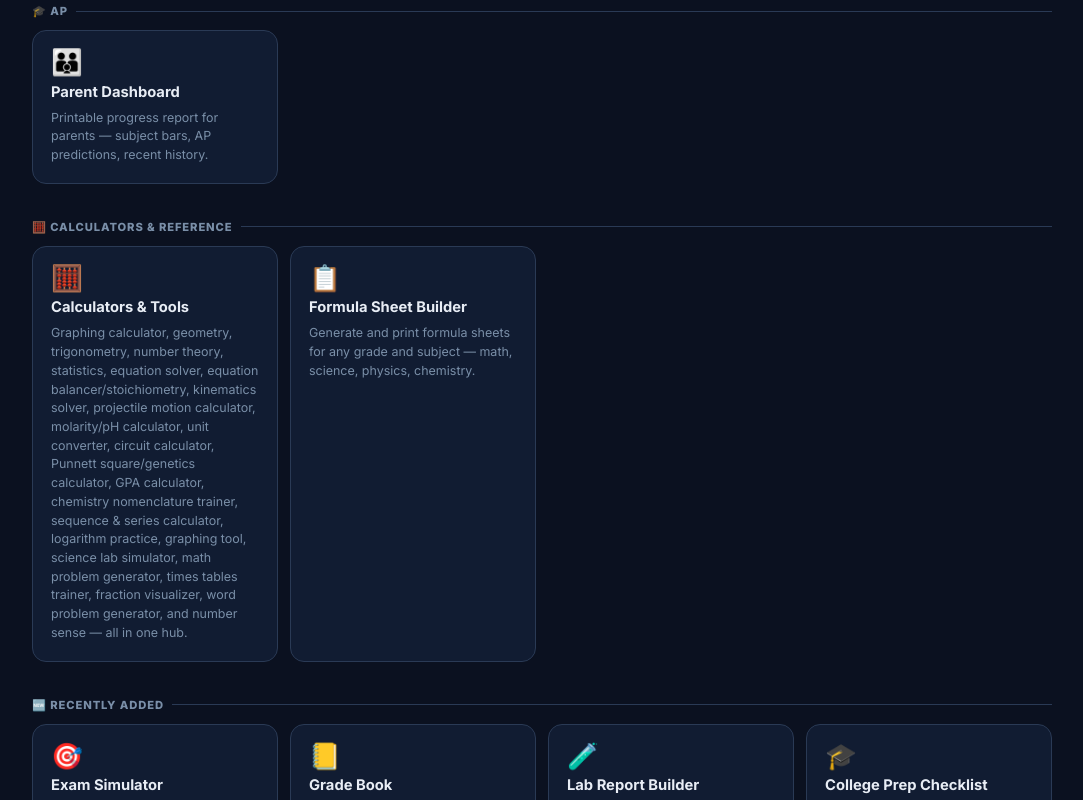
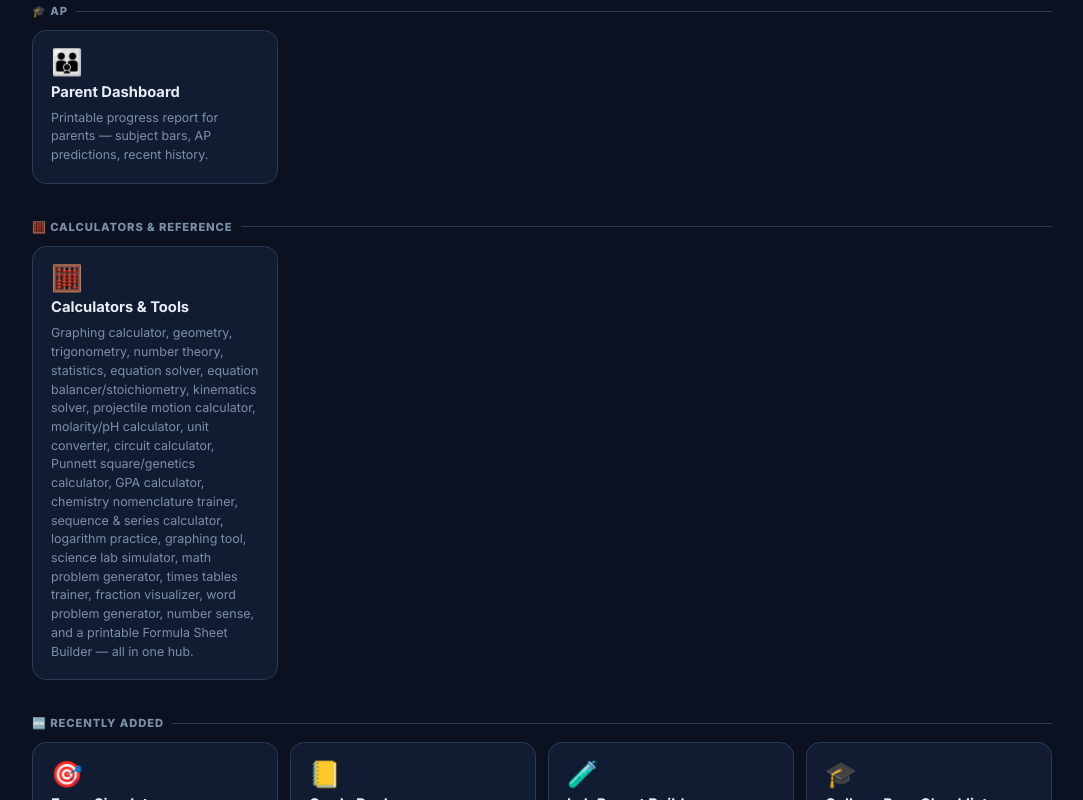
Before and after one commit to mailaryanbhatia-cpu/aceAcademy, a plain HTML site: page alltools.html in a window 1280 px wide. Shown: the part 2000-2800 px from the top of the page, without its empty margins (98-1181 px from the left). Drawn offline with Linux system fonts and the light colour scheme.

Commit message:
Add Formula Sheet Builder to Calculators & Tools hub
formulas.html joins the hub as a 26th tab. Removes its standalone
alltools.html card, updates the hub description, and updates hero
tool count 37->36.

Note: the 'Formula Reference' card (Curriculum Tools section) is a
built-in feature of index.html itself, not a separate page, so it
can't be added as its own hub tab the same way — left as-is.

```diff
--- a/alltools.html
+++ b/alltools.html
@@ -91,7 +91,7 @@ nav.topnav::-webkit-scrollbar{display:none}
   <h1>🛠 All <span>Tools</span></h1>
   <p>Every tool on AcerAcademy in one place — click anything to jump straight in.</p>
   <div class="hero-stats">
-    <div class="hero-stat"><span>37</span>tools</div>
+    <div class="hero-stat"><span>36</span>tools</div>
     <div class="hero-stat"><span>10</span>categories</div>
     <div class="hero-stat"><span>6–12</span>grade levels + AP</div>
   </div>
@@ -255,16 +255,10 @@ nav.topnav::-webkit-scrollbar{display:none}
     <div class="cat-label">🧮 Calculators &amp; Reference</div>
     <div class="tool-grid">
 
-      <a href="tools.html" class="tool-card" data-cats="tools" data-name="graphing calculator geometry trig number theory statistics equation balancer stoichiometry kinematics projectile motion molarity ph acid base unit converter circuit ohms law punnett square genetics gpa chemistry nomenclature naming compounds sequence series logarithm science lab simulator math problem generator times tables fraction visualizer word problems number sense place value science math tools">
+      <a href="tools.html" class="tool-card" data-cats="tools" data-name="graphing calculator geometry trig number theory statistics equation balancer stoichiometry kinematics projectile motion molarity ph acid base unit converter circuit ohms law punnett square genetics gpa chemistry nomenclature naming compounds sequence series logarithm science lab simulator math problem generator times tables fraction visualizer word problems number sense place value formula sheet builder printable science math tools">
         <div class="tool-icon">🧮</div>
         <div class="tool-name">Calculators &amp; Tools</div>
-        <div class="tool-desc">Graphing calculator, geometry, trigonometry, number theory, statistics, equation solver, equation balancer/stoichiometry, kinematics solver, projectile motion calculator, molarity/pH calculator, unit converter, circuit calculator, Punnett square/genetics calculator, GPA calculator, chemistry nomenclature trainer, sequence &amp; series calculator, logarithm practice, graphing tool, science lab simulator, math problem generator, times tables trainer, fraction visualizer, word problem generator, and number sense — all in one hub.</div>
-      </a>
-
-      <a href="formulas.html" class="tool-card" data-cats="tools" data-name="formula sheet math science physics chemistry printable">
-        <div class="tool-icon">📋</div>
-        <div class="tool-name">Formula Sheet Builder</div>
-        <div class="tool-desc">Generate and print formula sheets for any grade and subject — math, science, physics, chemistry.</div>
+        <div class="tool-desc">Graphing calculator, geometry, trigonometry, number theory, statistics, equation solver, equation balancer/stoichiometry, kinematics solver, projectile motion calculator, molarity/pH calculator, unit converter, circuit calculator, Punnett square/genetics calculator, GPA calculator, chemistry nomenclature trainer, sequence &amp; series calculator, logarithm practice, graphing tool, science lab simulator, math problem generator, times tables trainer, fraction visualizer, word problem generator, number sense, and a printable Formula Sheet Builder — all in one hub.</div>
       </a>
 
     </div>
```
Also changed, not shown: tools.html (+4 -1 lines).
